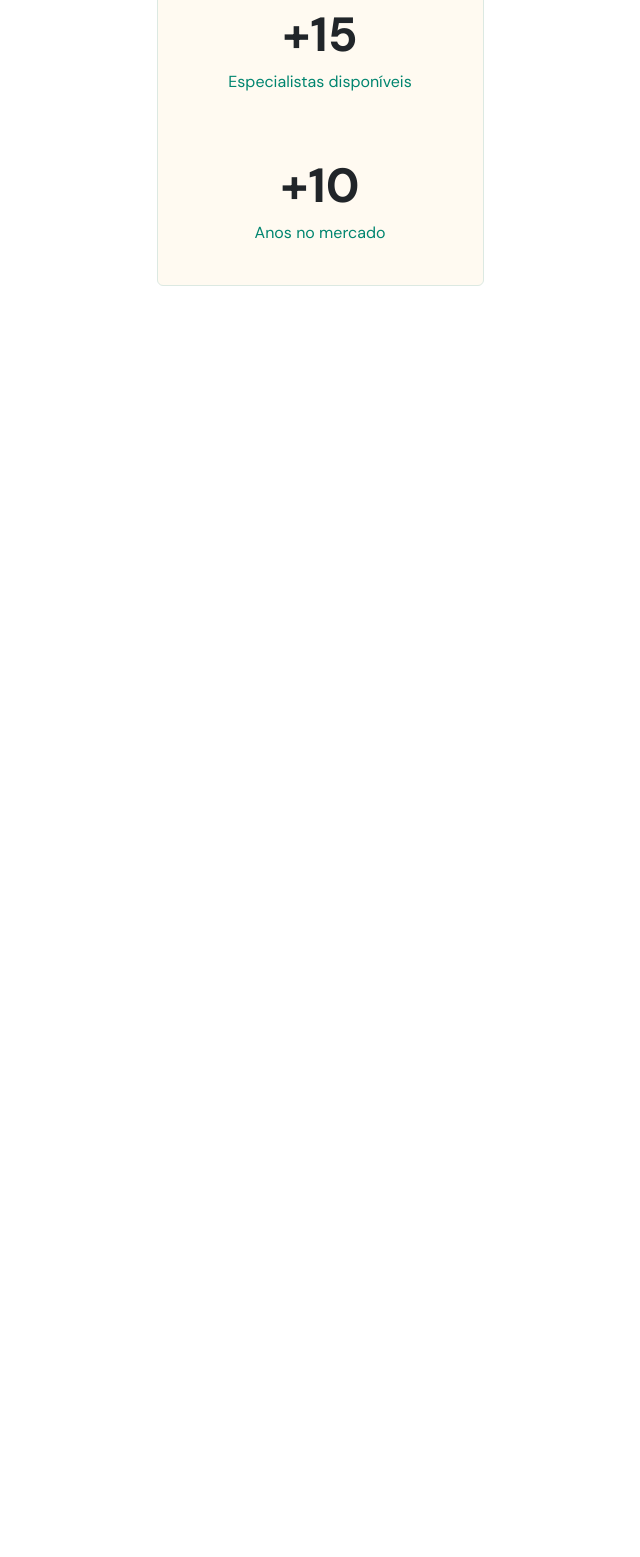
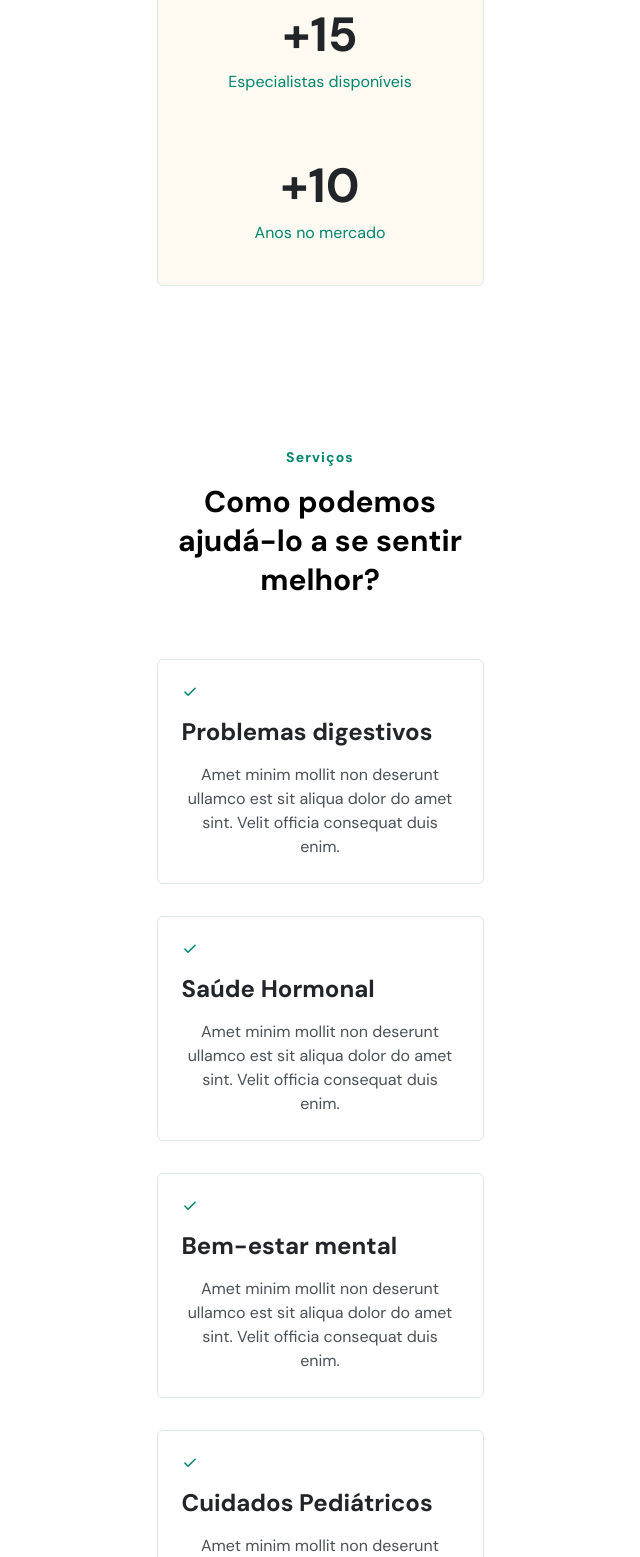
Before and after one commit to furPedroRibeiro/nlwReturn, a plain HTML site: page index.html in a window 1280 px wide. Shown: the part 1243-2800 px from the top of the page, without its empty margins (320-960 px from the left). Before the commit the page ends 1553 px from the top, so only its background shows below. Drawn offline with Linux system fonts and the light colour scheme.

Commit message:
meu estágio 3 da nlw return

```diff
--- a/index.html
+++ b/index.html
@@ -118,7 +118,7 @@
         <div class="menu">
             <ul class="optMenu">
               <li><a href="#">Ínicio</a></li>
-              <li><a href="#">Serviços</a></li>
+              <li><a href="#services">Serviços</a></li>
               <li><a href="#">Sobre</a></li>
             </ul>
 
@@ -250,6 +250,81 @@
       </div>
     </header>
 
+    <section id="services">
+      <div class="wrapper">
+        <header>
+          <h4>Serviços</h4>
+          <h2>Como podemos ajudá-lo a se sentir melhor?</h2>
+        </header>
+        <div class="card">
+          <svg width="16" height="16" viewBox="0 0 16 16" fill="none" xmlns="http://www.w3.org/2000/svg">
+            <path d="M13.091 4.18182L6.091 11.1818L2.90918 8.00001" stroke="#00856F" stroke-width="1.5" stroke-linecap="round" stroke-linejoin="round"/>
+          </svg>
+          <h3>
+            Problemas digestivos
+          </h3>
+          <h5>
+            Amet minim mollit non deserunt ullamco est sit aliqua dolor do amet sint. Velit officia consequat duis enim.
+          </h5>
+        </div>
+        <div class="card">
+          <svg width="16" height="16" viewBox="0 0 16 16" fill="none" xmlns="http://www.w3.org/2000/svg">
+            <path d="M13.091 4.18182L6.091 11.1818L2.90918 8.00001" stroke="#00856F" stroke-width="1.5" stroke-linecap="round" stroke-linejoin="round"/>
+          </svg>
+          <h3>
+            Saúde Hormonal
+          </h3>
+          <h5>
+            Amet minim mollit non deserunt ullamco est sit aliqua dolor do amet sint. Velit officia consequat duis enim.
+          </h5>
+        </div>
+        <div class="card">
+          <svg width="16" height="16" viewBox="0 0 16 16" fill="none" xmlns="http://www.w3.org/2000/svg">
+            <path d="M13.091 4.18182L6.091 11.1818L2.90918 8.00001" stroke="#00856F" stroke-width="1.5" stroke-linecap="round" stroke-linejoin="round"/>
+          </svg>
+          <h3>
+            Bem-estar mental
+          </h3>
+          <h5>
+            Amet minim mollit non deserunt ullamco est sit aliqua dolor do amet sint. Velit officia consequat duis enim.
+          </h5>
+        </div>
+        <div class="card">
+          <svg width="16" height="16" viewBox="0 0 16 16" fill="none" xmlns="http://www.w3.org/2000/svg">
+            <path d="M13.091 4.18182L6.091 11.1818L2.90918 8.00001" stroke="#00856F" stroke-width="1.5" stroke-linecap="round" stroke-linejoin="round"/>
+          </svg>
+          <h3>
+            Cuidados Pediátricos
+          </h3>
+          <h5>
+            Amet minim mollit non deserunt ullamco est sit aliqua dolor do amet sint. Velit officia consequat duis enim.
+          </h5>
+        </div>
+        <div class="card">
+          <svg width="16" height="16" viewBox="0 0 16 16" fill="none" xmlns="http://www.w3.org/2000/svg">
+            <path d="M13.091 4.18182L6.091 11.1818L2.90918 8.00001" stroke="#00856F" stroke-width="1.5" stroke-linecap="round" stroke-linejoin="round"/>
+          </svg>
+          <h3>
+            Autoimune e Inflamação
+          </h3>
+          <h5>
+            Amet minim mollit non deserunt ullamco est sit aliqua dolor do amet sint. Velit officia consequat duis enim.
+          </h5>
+        </div>
+        <div class="card">
+          <svg width="16" height="16" viewBox="0 0 16 16" fill="none" xmlns="http://www.w3.org/2000/svg">
+            <path d="M13.091 4.18182L6.091 11.1818L2.90918 8.00001" stroke="#00856F" stroke-width="1.5" stroke-linecap="round" stroke-linejoin="round"/>
+          </svg>
+          <h3>
+            Saúde do Coração
+          </h3>
+          <h5>
+            Amet minim mollit non deserunt ullamco est sit aliqua dolor do amet sint. Velit officia consequat duis enim.
+          </h5>
+        </div>
+      </div>
+    </section>
+
     <script src="script.js"></script>
   </body>
 </html>
--- a/script.js
+++ b/script.js
@@ -6,8 +6,10 @@ function onScroll() {
   }
 }
 function openMenu() {
+  navigation.classList.remove('scroll')
   document.body.classList.add('menu-expanded')
 }
 function closeMenu() {
+  navigation.classList.remove('scroll')
   document.body.classList.remove('menu-expanded')
 }
--- a/style.css
+++ b/style.css
@@ -14,6 +14,7 @@
 
   --nav-height: 7.2rem;
 
+  --border-card: #DCE9E2;
 }
 html,
 body{
@@ -149,7 +150,6 @@ nav .wrapper{
   align-items: center;
   justify-content: space-between;
 }
-
 nav.scroll{
   background-color: var(--primary-color);
   width: 100vw;
@@ -180,13 +180,12 @@ body.menu-expanded .menu,
 body.menu-expanded .closeMenu{
   opacity: 1;
   visibility: visible;
-  display: block;
+  display: inline;
 }
 body.menu-expanded .menu{
   position: fixed;
-  top: 0;
+  background: var(--primary-color);
   left: 0;
-  background: var(--primary-color);
 
   width: 100vw;
   height: 100vh;
@@ -195,6 +194,9 @@ body.menu-expanded .menu{
 }
 body.menu-expanded nav{
   position: relative;
+}
+body.menu-expanded header, body.menu-expanded section{
+  display: none;
 }
 .menu .optMenu{
   display: flex;
@@ -250,3 +252,42 @@ body.menu-expanded .logo path{
 body.menu-expanded button path{
   stroke: white;
 }
+
+/* Services css */
+#services .wrapper header h4{
+  color: var(--primary-color);
+  font-size: 1.4rem;
+  line-height: 150%;
+  letter-spacing: 0.08em;
+}
+#services .wrapper header h2{
+  margin-top: 1.4rem;
+  font-size: 3.0rem;
+  line-height: 3.9rem;
+  margin-bottom: 6rem;
+}
+.card{
+  display: flex;
+  flex-direction: column;
+  justify-content: center;
+  align-items: flex-start;
+
+  margin-bottom: 3.2rem;
+  padding: 2.4rem;
+  gap: 1.6rem;
+
+  background-color: var(--white);
+  border-radius: 0.6rem;
+  border: 1px solid var(--border-card);
+}
+#services .wrapper .card h3{
+  font-size: 2.4rem;
+  line-height: 3.1rem;
+  color: var(--headline);
+}
+#services .wrapper .card h5{
+  font-weight: 400;
+  font-size: 1.6rem;
+  line-height: 2.4rem;
+  color: var(--paragraph);
+}
```
